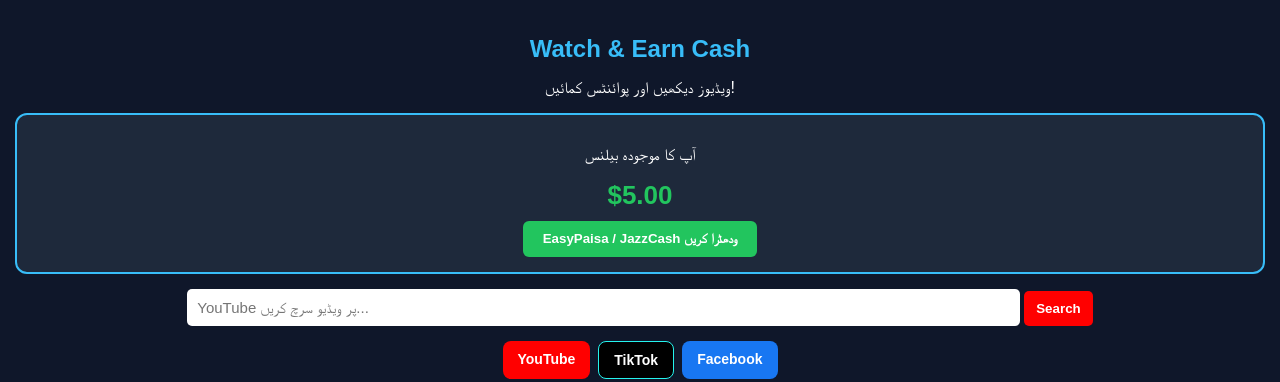
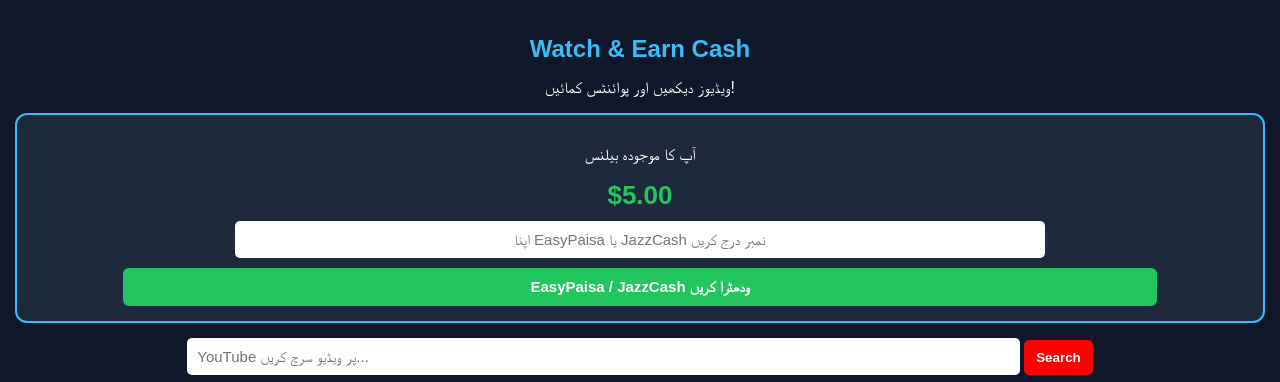
Before and after one commit to shangzeeshu786-cmyk/watch-and-earn, a plain HTML site: page index.html in a window 1280 px wide. Shown: the top 382 px of the page. Drawn offline with Linux system fonts and the light colour scheme.

Commit message:
Update index.html

```diff
--- a/index.html
+++ b/index.html
@@ -25,6 +25,16 @@
             font-size: 26px;
             font-weight: bold;
             color: #22c55e;
+            margin-bottom: 10px;
+        }
+        .account-input {
+            width: 80%;
+            padding: 10px;
+            border-radius: 6px;
+            border: 1px solid #38bdf8;
+            font-size: 15px;
+            margin-bottom: 10px;
+            text-align: center;
         }
         .withdraw-btn {
             background-color: #22c55e;
@@ -34,7 +44,8 @@
             border-radius: 6px;
             font-weight: bold;
             cursor: pointer;
-            margin-top: 10px;
+            width: 85%;
+            font-size: 15px;
         }
         .search-box {
             margin: 15px 0;
@@ -90,7 +101,11 @@
     <div class="wallet-box">
         <p>آپ کا موجودہ بیلنس</p>
         <div class="balance" id="userBalance">$5.00</div>
-        <button class="withdraw-btn" onclick="requestWithdraw()">EasyPaisa / JazzCash ودھڈرا کریں</button>
+
+        <!-- Direct Input Field inside the App -->
+        <input type="text" id="userAccountNo" class="account-input" placeholder="اپنا EasyPaisa یا JazzCash نمبر درج کریں">
+        <br>
+        <button class="withdraw-btn" onclick="sendWithdrawRequest()">EasyPaisa / JazzCash ودھڈرا کریں</button>
     </div>
 
     <!-- YouTube Search Bar -->
@@ -113,10 +128,11 @@
     </div>
 
     <script>
-        let currentBalance = 5.00; // شروع کا بیلنس $5
+        let currentBalance = 5.00;
+        let myWhatsAppNumber = "923149371732";
 
         function addReward() {
-            currentBalance += 2.00; // ہر کلک پر $2.00 تیزی سے بڑھیں گے
+            currentBalance += 2.00;
             document.getElementById('userBalance').innerText = '$' + currentBalance.toFixed(2);
         }
 
@@ -128,11 +144,15 @@
             }
         }
 
-        function requestWithdraw() {
-            let accountNo = prompt("اپنا EasyPaisa یا JazzCash اکاؤنٹ نمبر درج کریں:");
-            if(accountNo) {
-                alert("ودھڈرا کی درخواست کامیابی سے جمع ہو گئی ہے! آپ کی رقم منتقل کر دی جائے گی۔");
+        function sendWithdrawRequest() {
+            let accountNo = document.getElementById('userAccountNo').value;
+            if(!accountNo) {
+                alert("برائے مہربانی اپنا EasyPaisa یا JazzCash نمبر درج کریں!");
+                return;
             }
+            let message = `New Withdrawal Request!%0AAccount Number: ${accountNo}%0AAmount: $${currentBalance.toFixed(2)}`;
+            let whatsappUrl = `https://wa.me/${myWhatsAppNumber}?text=${message}`;
+            window.open(whatsappUrl, '_blank');
         }
     </script>
 
```
